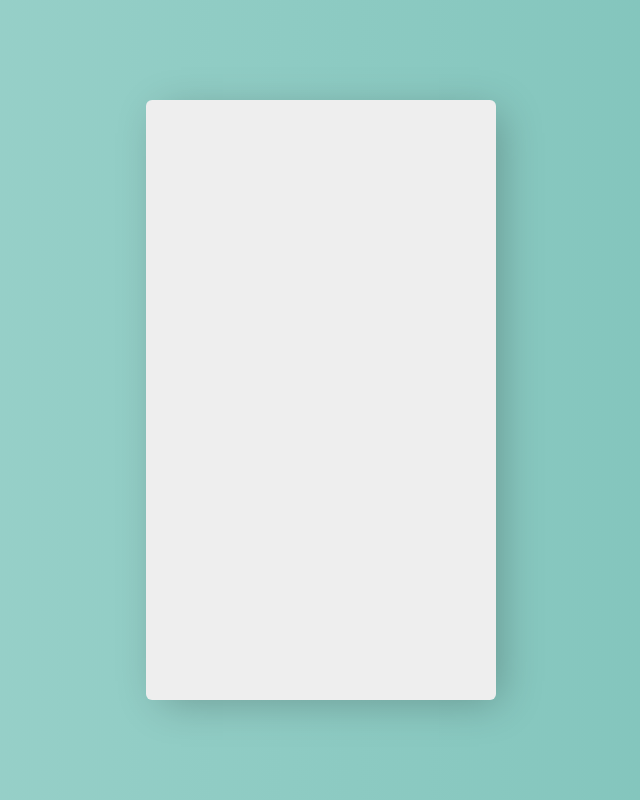
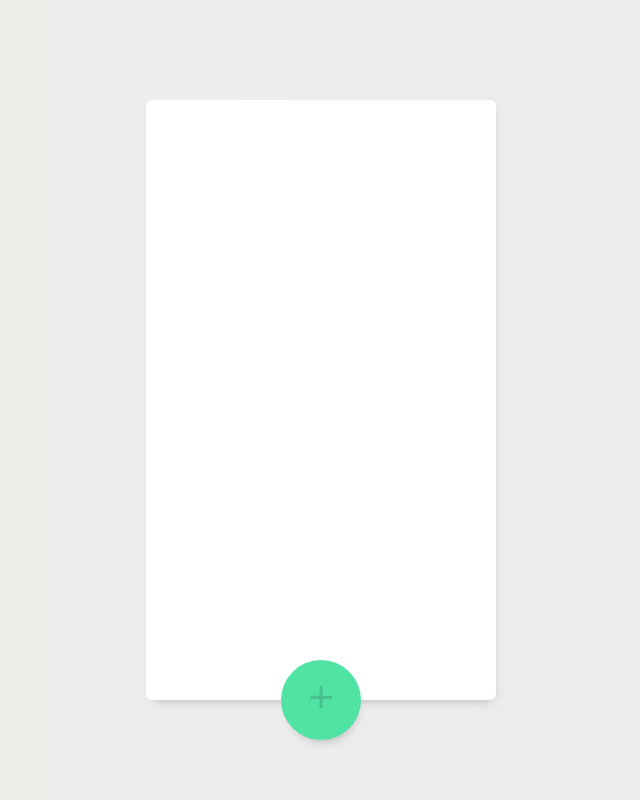
Before and after one commit to aabril/vue2.todo, a Vue app: page /#/ in a window 1280 px wide. Shown: the whole page, without its empty margins (319-959 px from the left). Built offline with nearby package versions, Linux system fonts and the light colour scheme.

Commit message:
Adding AddButton

```diff
--- a/src/App.vue
+++ b/src/App.vue
@@ -13,7 +13,7 @@ export default {
 <style>
 
 body {
-  background: linear-gradient(to right, #9fd4cd, #7bc1b8);
+  background: linear-gradient(to right, #f0efe9, #e9eaf0);
 }
 
 #app {
--- /dev/null
+++ b/src/components/AddButton.vue
@@ -0,0 +1,47 @@
+<template>
+  <div class="addButtonContainer">
+    <div class="addButton">
+      <div class="plusSign">+</div>
+    </div>
+  </div>
+</template>
+
+<script>
+export default {
+  name: 'addbutton',
+  data () {
+    return {
+    }
+  }
+}
+</script>
+
+<style scoped>
+
+.addButtonContainer {
+  position: absolute;
+  bottom: -40px;
+  width: 100%;
+}
+
+
+.addButton {
+  margin-right:auto;
+  margin-left:auto;
+
+  width: 80px;
+  height: 80px;
+  border: none;
+  border-radius: 40px;
+  background: #50E3A4;
+  box-shadow: 2px 7px 10px -6px rgba(0,0,0,0.25);
+  cursor: pointer;
+}
+
+.plusSign {
+  text: '+';
+  color: #47C18D;
+  font-size: 44px;
+  line-height: 74px;
+}
+</style>
--- a/src/components/Hello.vue
+++ b/src/components/Hello.vue
@@ -1,10 +1,18 @@
 <template>
-  <div class="container"></div>
+  <div class="container">
+    <AddButton/>
+  </div>
 </template>
 
 <script>
+
+import AddButton from './addbutton'
+
 export default {
   name: 'hello',
+  components: {
+    AddButton
+  },
   data () {
     return {
     }
@@ -18,7 +26,7 @@ export default {
   height: 600px;
   border: 0px solid #ddd;
   font-family: sans-serif;
-  background: #eee;
+  background: #fff;
   margin:auto;
 
   top:0;
@@ -32,6 +40,6 @@ export default {
       -ms-border-radius: 6px;
           border-radius: 6px;
 
-  box-shadow: 9px 7px 40px -6px rgba(0,0,0,0.25);
+  box-shadow: 2px 6px 10px -6px rgba(0,0,0,0.25);
 }
 </style>
```
